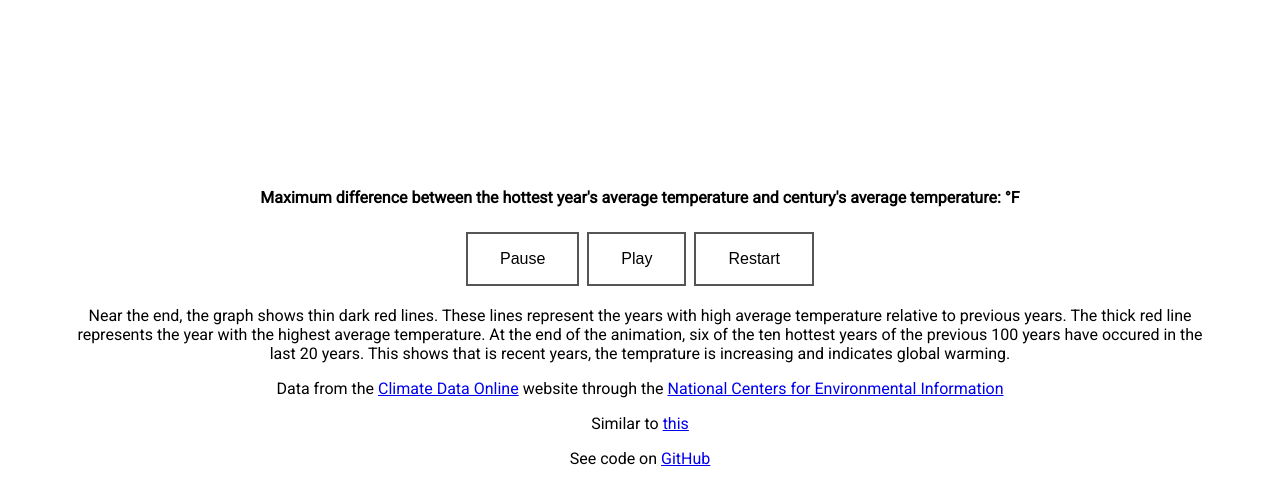
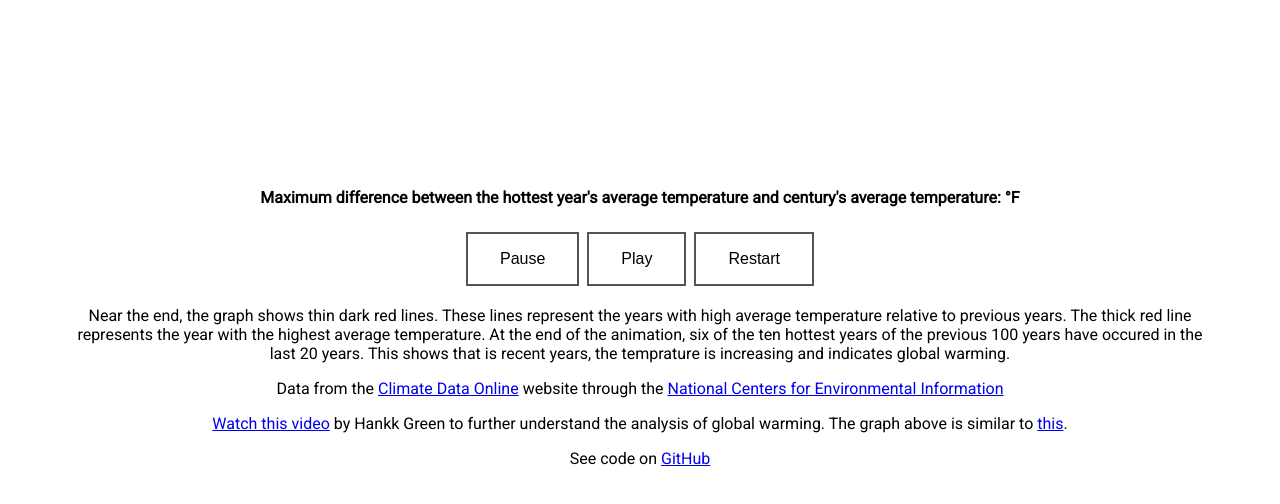
Before and after one commit to MiloATH/AnnArborTemperatureAnalysis, a website: page public/index.html in a window 1280 px wide. Shown: the part 160-664 px from the top of the page. Drawn offline with nearby package versions, Linux system fonts and the light colour scheme; a script that the page names is missing.

Commit message:
Add another link to the homepade and set the title of the page to 'Temperature Anaylsis - Ann Arbor'.

```diff
--- a/public/index.html
+++ b/public/index.html
@@ -2,7 +2,7 @@
 <html>
 
 <head>
-  <title>Average temperatures</title>
+  <title>Temperature Analysis - Ann Arbor</title>
   <link href="https://fonts.googleapis.com/css?family=Roboto" rel="stylesheet">
   <script src="https://cdnjs.cloudflare.com/ajax/libs/Chart.js/2.7.0/Chart.bundle.min.js"></script>
   <script src="/public/utils.js"></script>
@@ -57,7 +57,7 @@
     <button class="button" onclick="reset();">Restart</button>
     <p>Near the end, the graph shows thin dark red lines. These lines represent the years with high average temperature relative to previous years. The thick red line represents the year with the highest average temperature. At the end of the animation, six of the ten hottest years of the previous 100 years have occured in the last 20 years. This shows that is recent years, the temprature is increasing and indicates global warming.</p>
     <p>Data from the <a href="https://www.ncdc.noaa.gov/cdo-web/">Climate Data Online</a> website through the <a href="https://www.ncdc.noaa.gov/">National Centers for Environmental Information</a></p>
-    <p>Similar to <a href="https://www.bloomberg.com/graphics/2014-hottest-year-on-record/">this</a></p>
+    <p><a href="https://www.youtube.com/watch?v=fseG2IwpBqM">Watch this video</a> by Hankk Green to further understand the analysis of global warming. The graph above is similar to <a href="https://www.bloomberg.com/graphics/2014-hottest-year-on-record/">this</a>.</p>
     <p>See code on <a href="https://github.com/MiloATH/AnnArborTemperatureAnalysis">GitHub</a></p>
   </div>
 </body>
```
